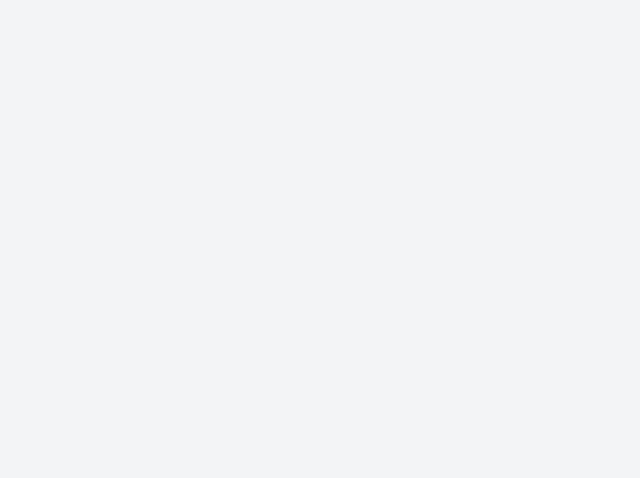
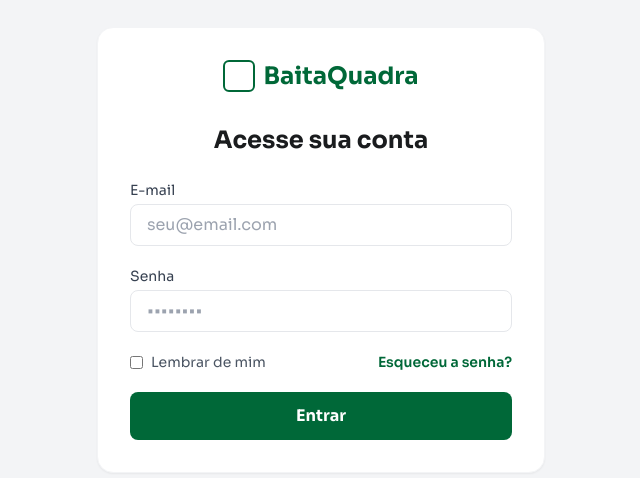
Before and after one commit to pgbrum/baitaquadra, an Angular app: page /login in a window 1280 px wide. Before the commit this address led to /. Shown: the part 150-628 px from the top of the page, without its empty margins (319-959 px from the left). Built offline with nearby package versions, Linux system fonts and the light colour scheme.

Commit message:
feat: criação da tela de login e separação das rotas públicas e privadas

```diff
--- /dev/null
+++ b/src/app/pages/login/login.component.html
@@ -0,0 +1,39 @@
+<div class="min-h-screen bg-neutral-100 flex items-center justify-center p-4 font-sans">
+  <div class="max-w-md w-full bg-white rounded-2xl shadow-sm border border-gray-100 p-8">
+
+    <!-- Logo -->
+    <div class="flex justify-center mb-8">
+      <div class="text-primary font-bold text-2xl flex items-center gap-2">
+        <div class="w-8 h-8 border-2 border-primary rounded-md"></div>
+        BaitaQuadra
+      </div>
+    </div>
+
+    <h2 class="text-2xl font-bold text-neutral-900 text-center mb-6">Acesse sua conta</h2>
+
+    <form class="space-y-5">
+      <div>
+        <label class="block text-sm font-medium text-gray-700 mb-1">E-mail</label>
+        <input type="email" placeholder="seu@email.com" class="w-full px-4 py-2 border border-gray-200 rounded-lg outline-none focus:border-primary transition-colors">
+      </div>
+
+      <div>
+        <label class="block text-sm font-medium text-gray-700 mb-1">Senha</label>
+        <input type="password" placeholder="••••••••" class="w-full px-4 py-2 border border-gray-200 rounded-lg outline-none focus:border-primary transition-colors">
+      </div>
+
+      <div class="flex items-center justify-between text-sm">
+        <label class="flex items-center gap-2 cursor-pointer">
+          <input type="checkbox" class="rounded text-primary focus:ring-primary border-gray-300">
+          <span class="text-gray-600">Lembrar de mim</span>
+        </label>
+        <a href="#" class="text-primary font-semibold hover:underline">Esqueceu a senha?</a>
+      </div>
+
+      <!-- O routerLink faz a navegação visual (mock) sem precisar de autenticação real ainda -->
+      <button routerLink="/dashboard" type="button" class="w-full bg-primary text-white py-3 rounded-lg font-bold hover:bg-green-800 transition-colors mt-2">
+        Entrar
+      </button>
+    </form>
+  </div>
+</div>
```
Also changed, not shown: src/app/app.routes.ts (+9 -1 lines), src/app/pages/login/login.component.ts (added, +10 -0 lines), src/app/pages/login/login.component.css (added), 1 other file (tests, documents, lock files or other folders).
